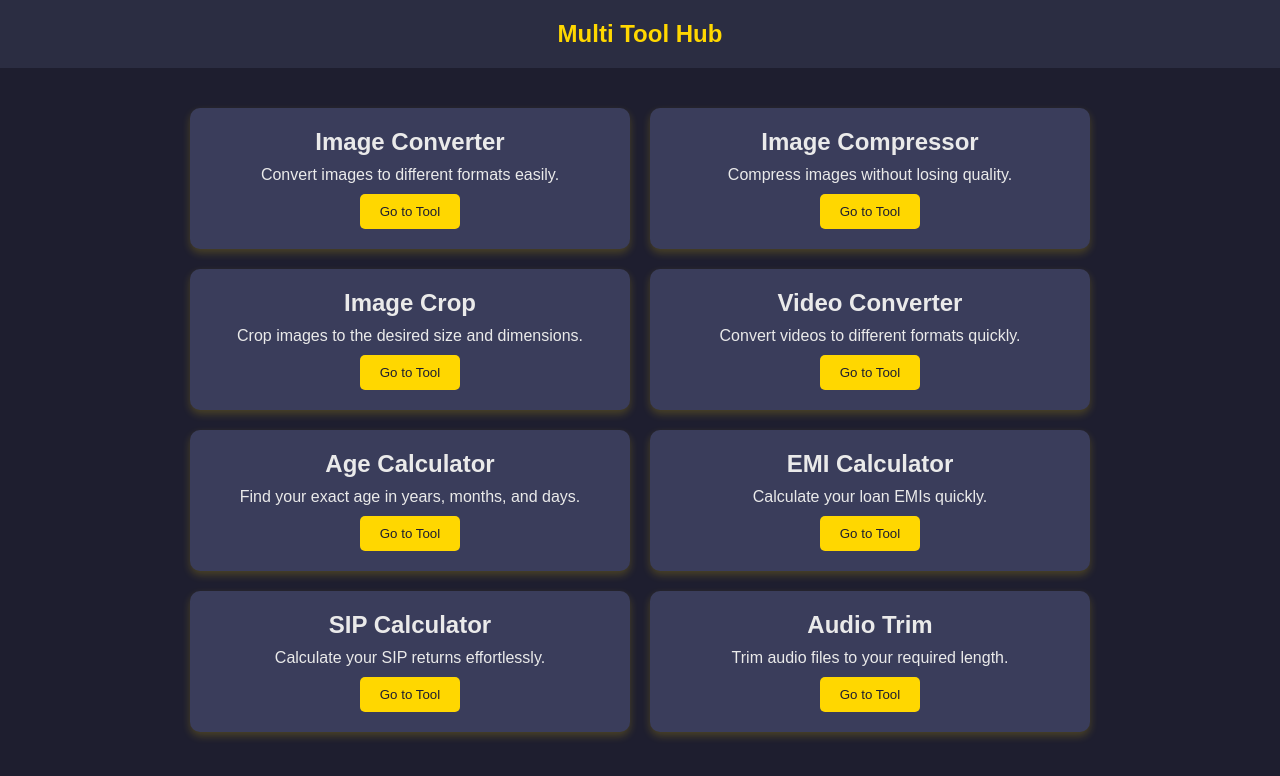
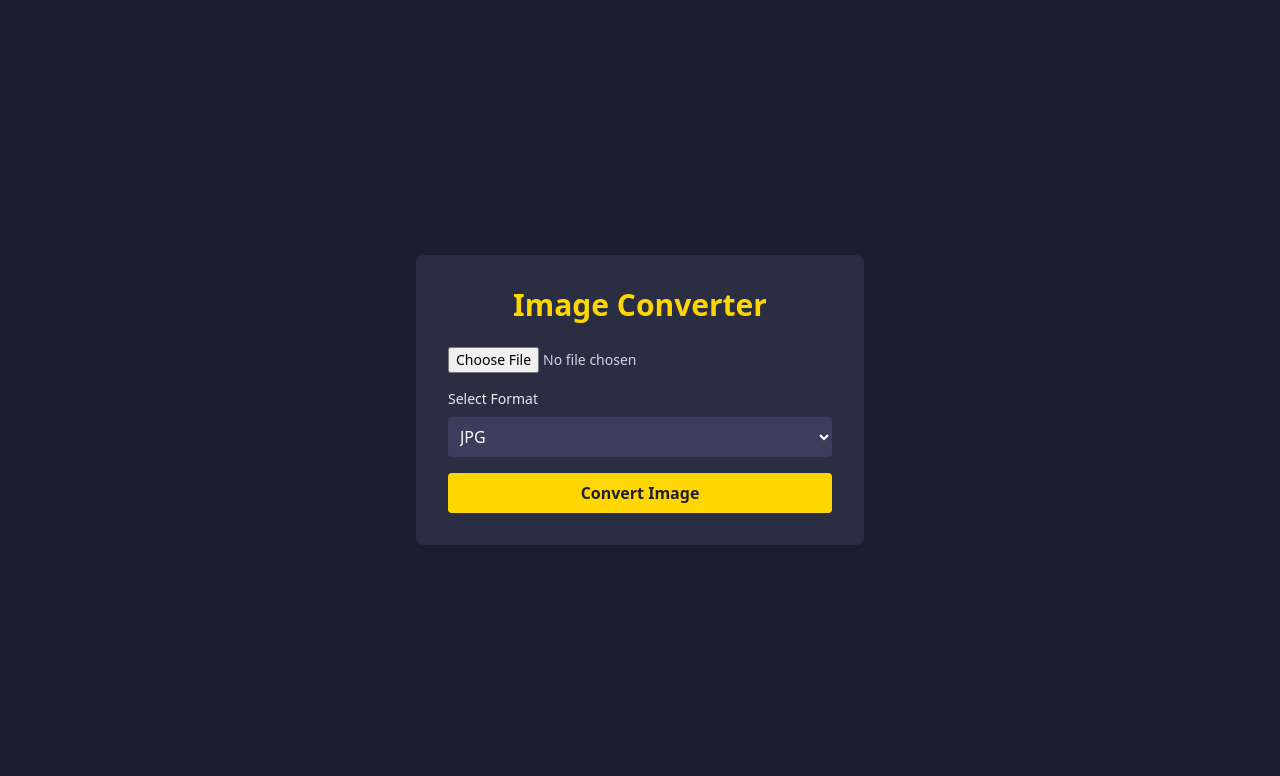
Before and after one commit to ALIMOON2/Multi-Tool, a plain HTML site: page Image-Converter.html in a window 1280 px wide. Drawn offline with nearby package versions, Linux system fonts and the light colour scheme.

Commit message:
Update Image-Converter.html

```diff
--- a/Image-Converter.html
+++ b/Image-Converter.html
@@ -1,138 +1,75 @@
 <!DOCTYPE html>
 <html lang="en">
 <head>
-    <meta charset="UTF-8">
-    <meta name="viewport" content="width=device-width, initial-scale=1.0">
-    <title>Multi Tool Hub</title>
-    <style>
-        * {
-            margin: 0;
-            padding: 0;
-            box-sizing: border-box;
-            font-family: Arial, sans-serif;
-        }
+  <meta charset="UTF-8" />
+  <meta name="viewport" content="width=device-width, initial-scale=1.0"/>
+  <title>Image Converter</title>
+  <script src="https://cdn.tailwindcss.com"></script>
+  <style>
+    body {
+      background-color: #1E1E2F;
+      color: #EAEAEA;
+    }
+  </style>
+</head>
+<body class="flex flex-col items-center justify-center min-h-screen px-4">
+  <div class="bg-[#2B2D42] p-8 rounded-lg shadow-lg w-full max-w-md">
+    <h1 class="text-3xl font-bold text-[#FFD700] mb-6 text-center">Image Converter</h1>
 
-        body {
-            background: #1E1E2F;
-            color: #EAEAEA;
-            text-align: center;
-        }
+    <input type="file" id="imageInput" accept="image/*" class="mb-4 w-full text-sm text-gray-300"/>
 
-        .header {
-            background: #2B2D42;
-            padding: 20px;
-            font-size: 24px;
-            font-weight: bold;
-            color: #FFD700;
-        }
+    <label for="formatSelect" class="block mb-2 text-sm">Select Format</label>
+    <select id="formatSelect" class="mb-4 w-full p-2 rounded bg-[#3A3D5B] text-white">
+      <option value="image/jpeg">JPG</option>
+      <option value="image/png">PNG</option>
+      <option value="image/webp">WEBP</option>
+    </select>
 
-        .container {
-            display: grid;
-            grid-template-columns: repeat(2, 1fr);
-            gap: 20px;
-            max-width: 900px;
-            margin: 40px auto;
-        }
+    <button id="convertBtn" class="w-full py-2 px-4 bg-[#FFD700] text-[#1E1E2F] font-bold rounded hover:bg-[#E6C200] transition">
+      Convert Image
+    </button>
 
-        .tool-card {
-            background: #3A3D5B;
-            padding: 20px;
-            border-radius: 10px;
-            text-align: center;
-            transition: 0.3s;
-            box-shadow: 0 4px 8px rgba(255, 215, 0, 0.2);
-        }
+    <a id="downloadLink" class="hidden mt-4 block text-center text-[#FFD700] underline">Download Converted Image</a>
+  </div>
 
-        .tool-card:hover {
-            background: #FFD700;
-            color: #1E1E2F;
-        }
+  <script>
+    const API_KEY = "AIzaSyAq5327boHGEIq9Kh9SM0hX_iNnTx0RM2E"; // For potential use in cloud request
 
-        .tool-card h2 {
-            margin-bottom: 10px;
-        }
+    document.getElementById("convertBtn").addEventListener("click", async () => {
+      const input = document.getElementById("imageInput");
+      const format = document.getElementById("formatSelect").value;
 
-        .btn {
-            display: inline-block;
-            margin-top: 10px;
-            padding: 10px 20px;
-            background: #FFD700;
-            color: #1E1E2F;
-            border: none;
-            border-radius: 5px;
-            cursor: pointer;
-            transition: 0.3s;
-        }
+      if (!input.files.length) {
+        alert("Please select an image.");
+        return;
+      }
 
-        .btn:hover {
-            background: #E6C200;
-        }
+      const file = input.files[0];
+      const reader = new FileReader();
 
-        @media (max-width: 768px) {
-            .container {
-                grid-template-columns: 1fr;
-            }
-        }
-    </style>
-</head>
-<body>
-    <div class="header">Multi Tool Hub</div>
+      reader.onload = function (e) {
+        const img = new Image();
+        img.src = e.target.result;
 
-    <div class="container">
-        <div class="tool-card">
-            <h2>Image Converter</h2>
-            <p>Convert images to different formats easily.</p>
-            <button class="btn" onclick="goToSection('Image-Converter.html')">Go to Tool</button>
-        </div>
+        img.onload = function () {
+          const canvas = document.createElement("canvas");
+          canvas.width = img.width;
+          canvas.height = img.height;
 
-        <div class="tool-card">
-            <h2>Image Compressor</h2>
-            <p>Compress images without losing quality.</p>
-            <button class="btn" onclick="goToSection('image-compressor')">Go to Tool</button>
-        </div>
+          const ctx = canvas.getContext("2d");
+          ctx.drawImage(img, 0, 0);
 
-        <div class="tool-card">
-            <h2>Image Crop</h2>
-            <p>Crop images to the desired size and dimensions.</p>
-            <button class="btn" onclick="goToSection('image-crop')">Go to Tool</button>
-        </div>
+          const dataURL = canvas.toDataURL(format);
+          const link = document.getElementById("downloadLink");
+          link.href = dataURL;
+          link.download = `converted-image.${format.split("/")[1]}`;
+          link.classList.remove("hidden");
+          link.textContent = "Download Converted Image";
+        };
+      };
 
-        <div class="tool-card">
-            <h2>Video Converter</h2>
-            <p>Convert videos to different formats quickly.</p>
-            <button class="btn" onclick="goToSection('video-converter')">Go to Tool</button>
-        </div>
-
-        <div class="tool-card">
-            <h2>Age Calculator</h2>
-            <p>Find your exact age in years, months, and days.</p>
-            <button class="btn" onclick="goToSection('age-calculator')">Go to Tool</button>
-        </div>
-
-        <div class="tool-card">
-            <h2>EMI Calculator</h2>
-            <p>Calculate your loan EMIs quickly.</p>
-            <button class="btn" onclick="goToSection('emi-calculator')">Go to Tool</button>
-        </div>
-
-        <div class="tool-card">
-            <h2>SIP Calculator</h2>
-            <p>Calculate your SIP returns effortlessly.</p>
-            <button class="btn" onclick="goToSection('sip-calculator')">Go to Tool</button>
-        </div>
-
-        <div class="tool-card">
-            <h2>Audio Trim</h2>
-            <p>Trim audio files to your required length.</p>
-            <button class="btn" onclick="goToSection('audio-trim')">Go to Tool</button>
-        </div>
-    </div>
-
-    <script>
-        function goToSection(sectionId) {
-            alert('Redirecting to ' + sectionId + ' (Page under development)');
-            // Replace with actual navigation logic when the pages are ready
-        }
-    </script>
+      reader.readAsDataURL(file);
+    });
+  </script>
 </body>
 </html>
```
